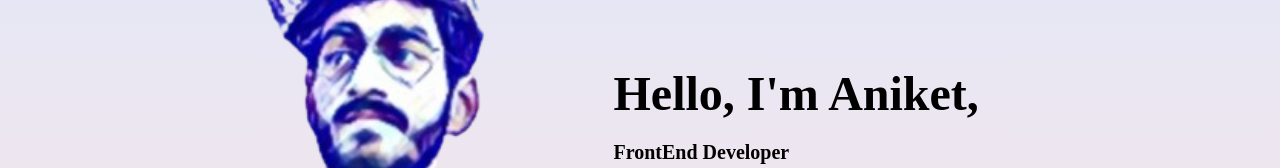
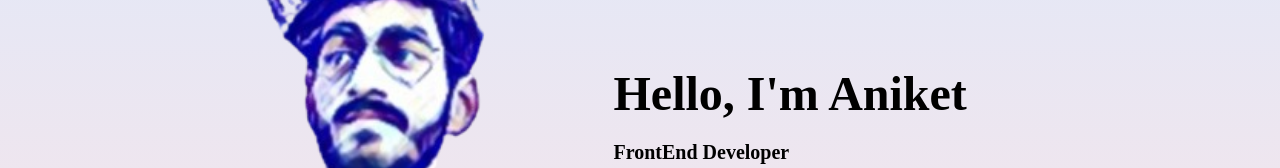
Before and after one commit to aniketcoddy/AniketPortfolio, a Next.js app: page / in a window 1280 px wide. Shown: the part 266-434 px from the top of the page. Built offline with nearby package versions, Linux system fonts and the light colour scheme.

Commit message:
error resolved

```diff
--- a/app/page.js
+++ b/app/page.js
@@ -14,7 +14,7 @@ export default function Home() {
         </div>
         {/* text container */}
         <div className="h-1/3 md:h-1/2 lg:h-full lg:w-1/2 flex flex-col gap-3 2xl:gap-5 md:gap-5  items-start justify-center">
-          <h1 className="text-2xl md:text-5xl 2xl:text-5xl font-bold ">Hello, I'm Aniket,</h1>
+          <h1 className="text-2xl md:text-5xl 2xl:text-5xl font-bold ">{`Hello, I'm Aniket`}</h1>
           <h1 className="text-lg md:text-xl 2xl:text-3xl font-bold ">FrontEnd Developer</h1>
           <p className="md:text-base text-xs 2xl:text-xl">Frontend dev proficient in Next.js, JS, TypeScript, HTML, CSS. Specialize in UI/UX, using Tailwind CSS, Redux Toolkit. Let's build something amazing!</p>
 
```
